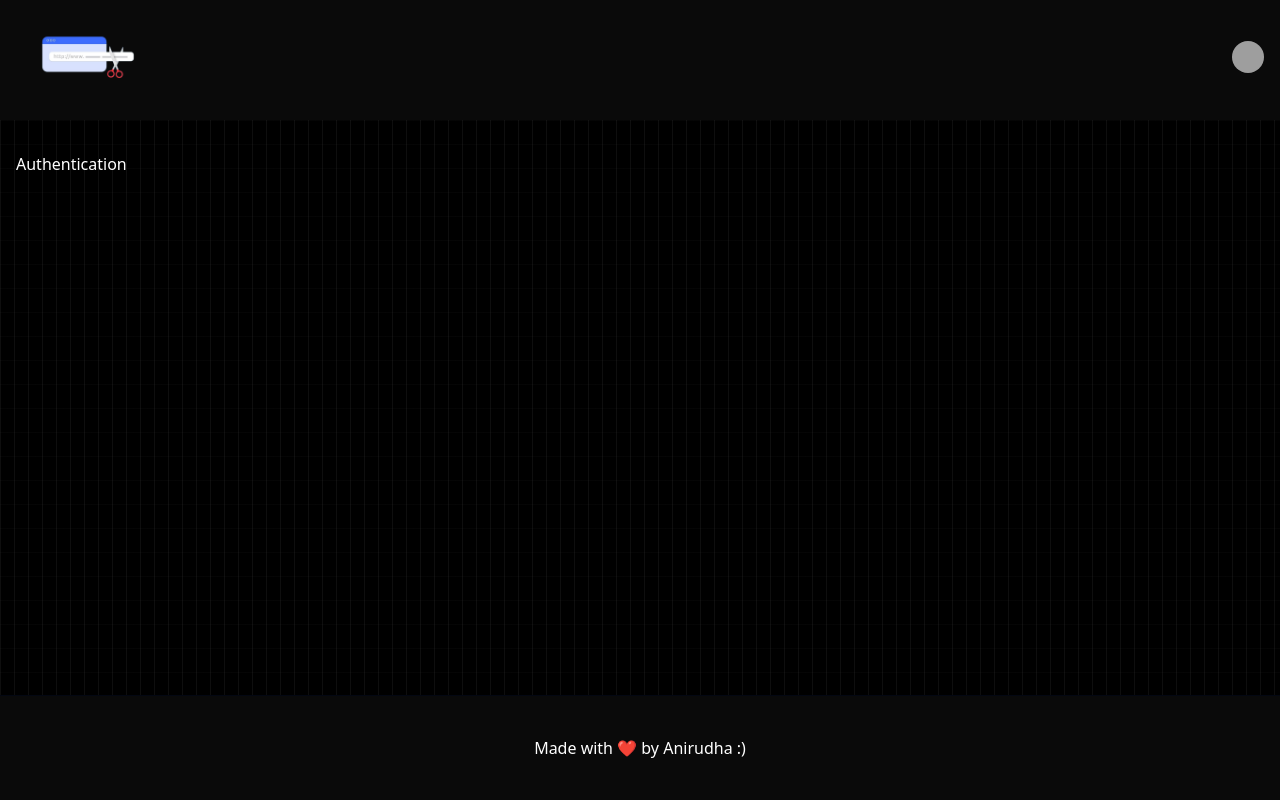
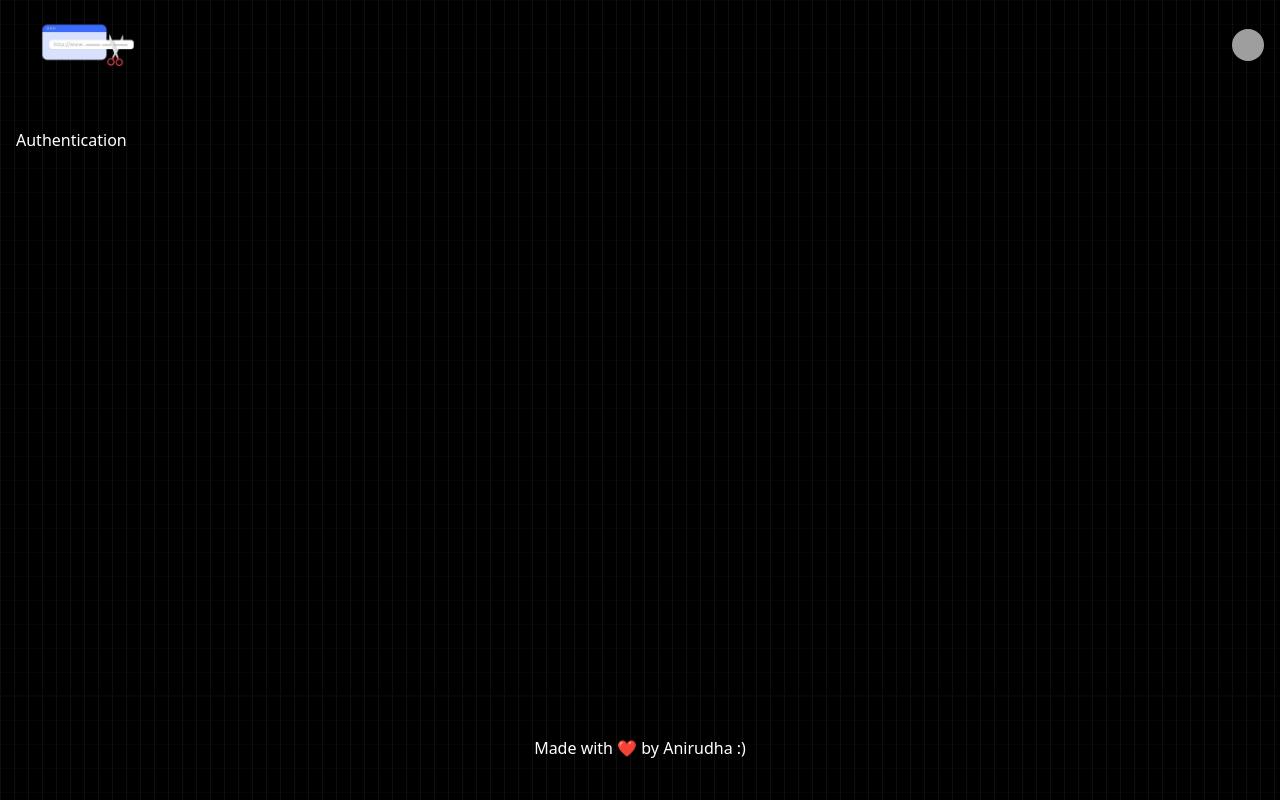
Before and after one commit to Anirudhakashid/URL-shortner, a React (Vite) app: page /auth in a window 1280 px wide. Built offline with nearby package versions, Linux system fonts and the light colour scheme; grey boxes are pictures that could not be loaded.

Commit message:
improved structure

```diff
--- a/src/Components/Header.jsx
+++ b/src/Components/Header.jsx
@@ -19,7 +19,7 @@ function Header() {
   const user = true; // Replace with actual user authentication logic
 
   return (
-    <nav className=" bg-[#0A0A0A] flex items-center justify-between py-3 px-4  text-white">
+    <nav className="flex items-center justify-between  px-4  text-white">
       <Link to="/">
         <img src="/logo2.png" className="h-24" alt="logo" />
       </Link>
--- a/src/Layout/App-layout.jsx
+++ b/src/Layout/App-layout.jsx
@@ -24,7 +24,7 @@ function AppLayout() {
               </main>
 
               {/* Footer */}
-              <footer className="p-10 text-center border-t bg-[#0A0A0A] border-gray-950">
+              <footer className="p-10 text-center border-t  border-gray-950">
                 Made with ❤️ by Anirudha :)
               </footer>
             </div>
```
